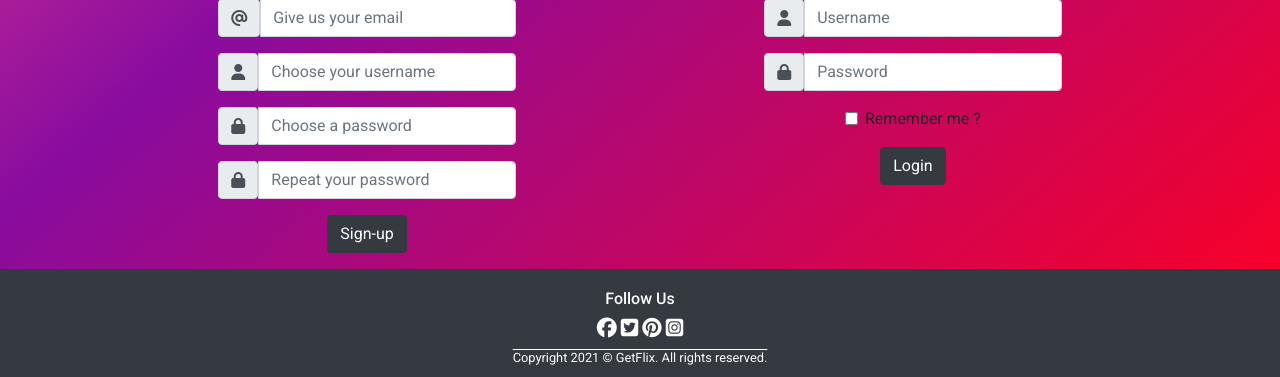
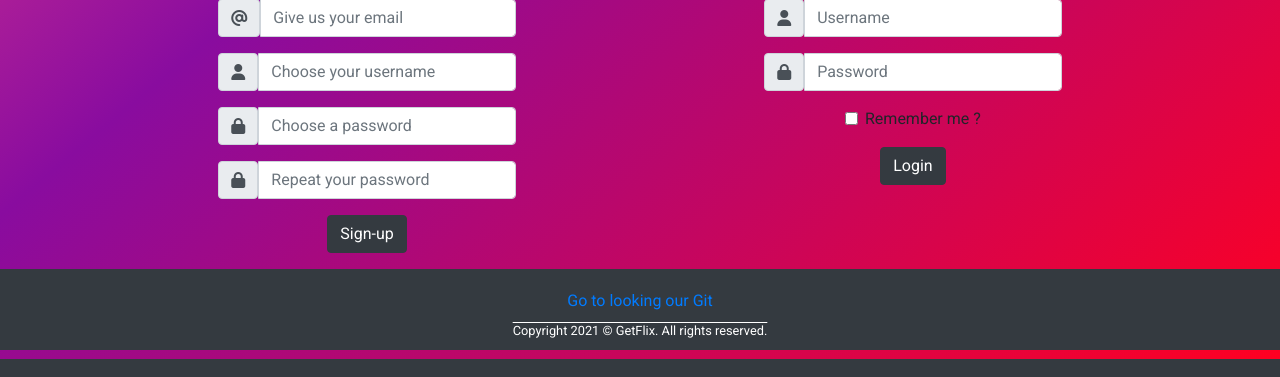
Before and after one commit to MarcHoutreille/getflixProject, a PHP site: page / in a window 1280 px wide. Shown: the part 441-818 px from the top of the page. Run offline with PHP 8.4, Linux system fonts and the light colour scheme; some libraries are stand-ins or nearby versions.

Commit message:
maj footer php

```diff
--- a/footer.php
+++ b/footer.php
@@ -1,11 +1,7 @@
         <footer>
             <section class="row">
                 <section class="col-12 text-center">
-                    <h6>Follow Us</h6>
-                    <i class="fab fa-facebook fa-lg"></i>
-                    <i class="fab fa-twitter-square fa-lg"></i>
-                    <i class="fab fa-pinterest fa-lg"></i>
-                    <i class="fab fa-instagram-square fa-lg"></i>
+                    <a href="https://github.com/MarcHoutreille/getflixProject/">Go to looking our Git</a>
                 </section>
                 <section class="col-12 text-center pt-2 copy">Copyright 2021 © GetFlix. All rights reserved.</section>
             </section>
```
